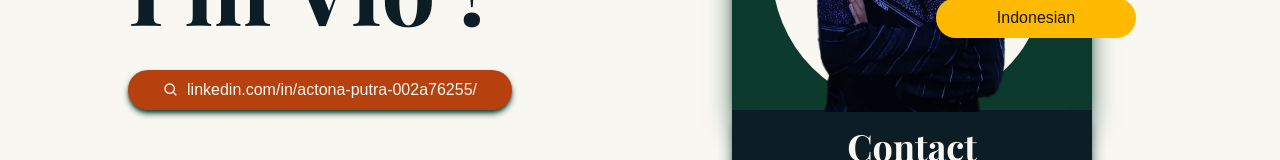
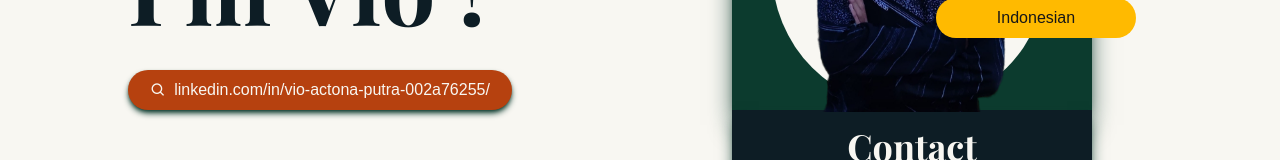
Before and after one commit to actonaa/my-portofolio-vio-actona, a Next.js app: page / in a window 1280 px wide. Shown: the part 370-530 px from the top of the page. Built offline with nearby package versions, Linux system fonts and the light colour scheme.

Commit message:
Memperbaruhi link linkedin

```diff
--- a/src/app/Navbar.tsx
+++ b/src/app/Navbar.tsx
@@ -24,7 +24,7 @@ export default function Navbar() {
     >
       <div className="flex justify-between max-w-6xl mx-auto py-4 komputer:max-w-7xl">
         <Link
-          href="https://linkedin.com/in/actona-putra-002a76255/"
+          href="https://www.linkedin.com/in/vio-actona-putra-002a76255/"
           className="text-2xl font-bold self-center text-darkgreen"
         >
           Vio Actona Putra
--- a/src/app/Puuter.tsx
+++ b/src/app/Puuter.tsx
@@ -27,7 +27,7 @@ export default function Puuter() {
 
           {/* LinkedIn */}
           <Link
-            href="https://linkedin.com/in/actona-putra-002a76255/"
+            href="https://www.linkedin.com/in/vio-actona-putra-002a76255/"
             className="flex justify-center items-center w-10 h-10 rounded-full bg-yellow text-black hover:opacity-80"
             aria-label="LinkedIn"
           >
--- a/src/app/page.tsx
+++ b/src/app/page.tsx
@@ -11,11 +11,11 @@ export default function Home() {
               Hello, <span className="block">I{"'"}m Vio !</span>
             </h1>
             <Link
-              href="https://linkedin.com/in/actona-putra-002a76255/"
+              href="https://www.linkedin.com/in/vio-actona-putra-002a76255/"
               className="flex items-center justify-center gap-2 w-full py-2 px-4 rounded-full bg-orange text-center text-white mt-6 shadow-md shadow-darkgreen hover:opacity-80"
             >
               <i className="bx bx-search "></i>
-              linkedin.com/in/actona-putra-002a76255/
+              linkedin.com/in/vio-actona-putra-002a76255/
             </Link>
           </div>
           <div className="relative items-center">
@@ -94,7 +94,7 @@ export default function Home() {
 
                 {/* LinkedIn */}
                 <Link
-                  href="https://linkedin.com/in/actona-putra-002a76255/"
+                  href="https://www.linkedin.com/in/vio-actona-putra-002a76255/"
                   className="flex justify-center items-center w-12 h-12 rounded-full bg-black text-white shadow-lg hover:opacity-80"
                   aria-label="LinkedIn"
                 >
```
Also changed, not shown: public/contact-nodejs.png.
